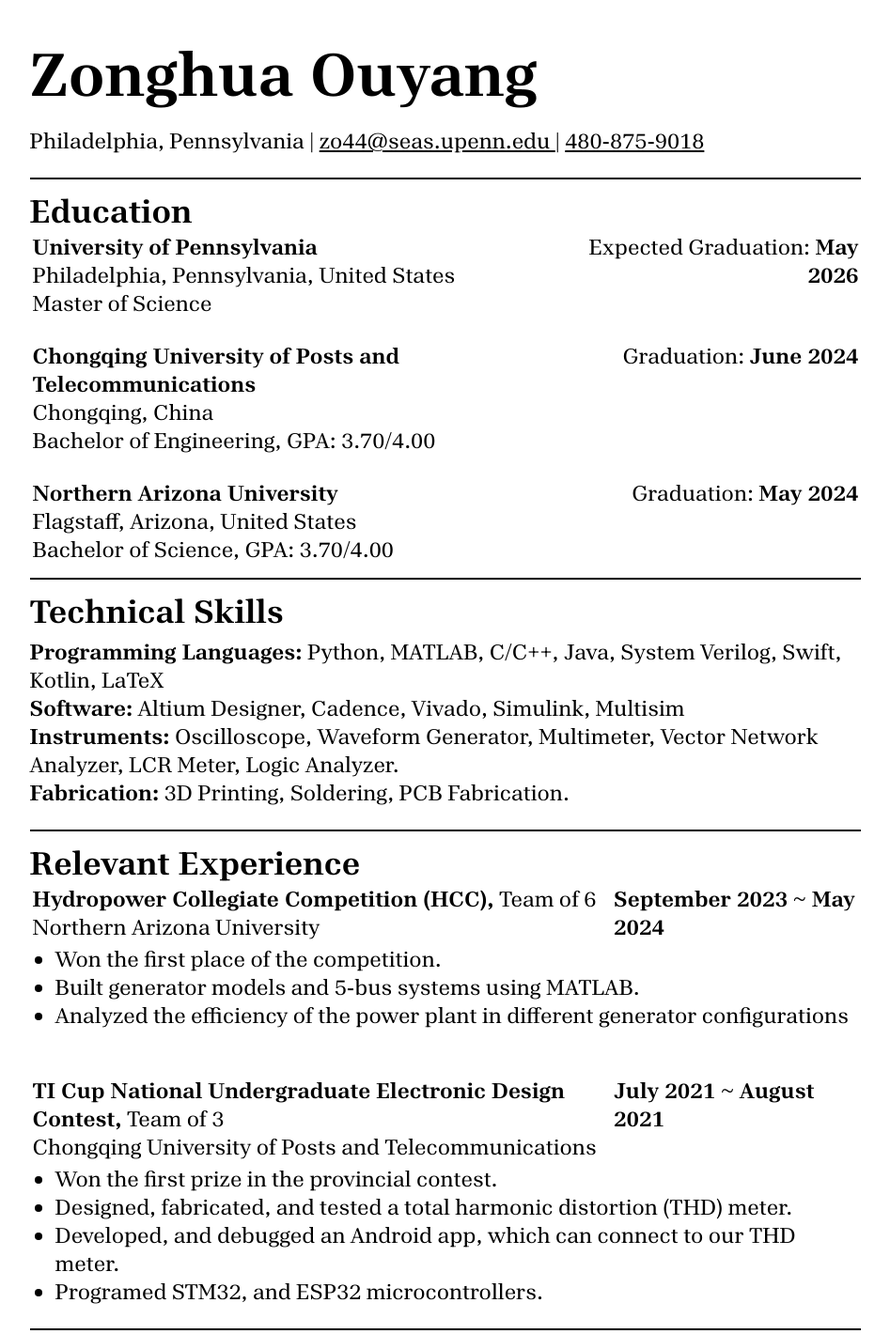
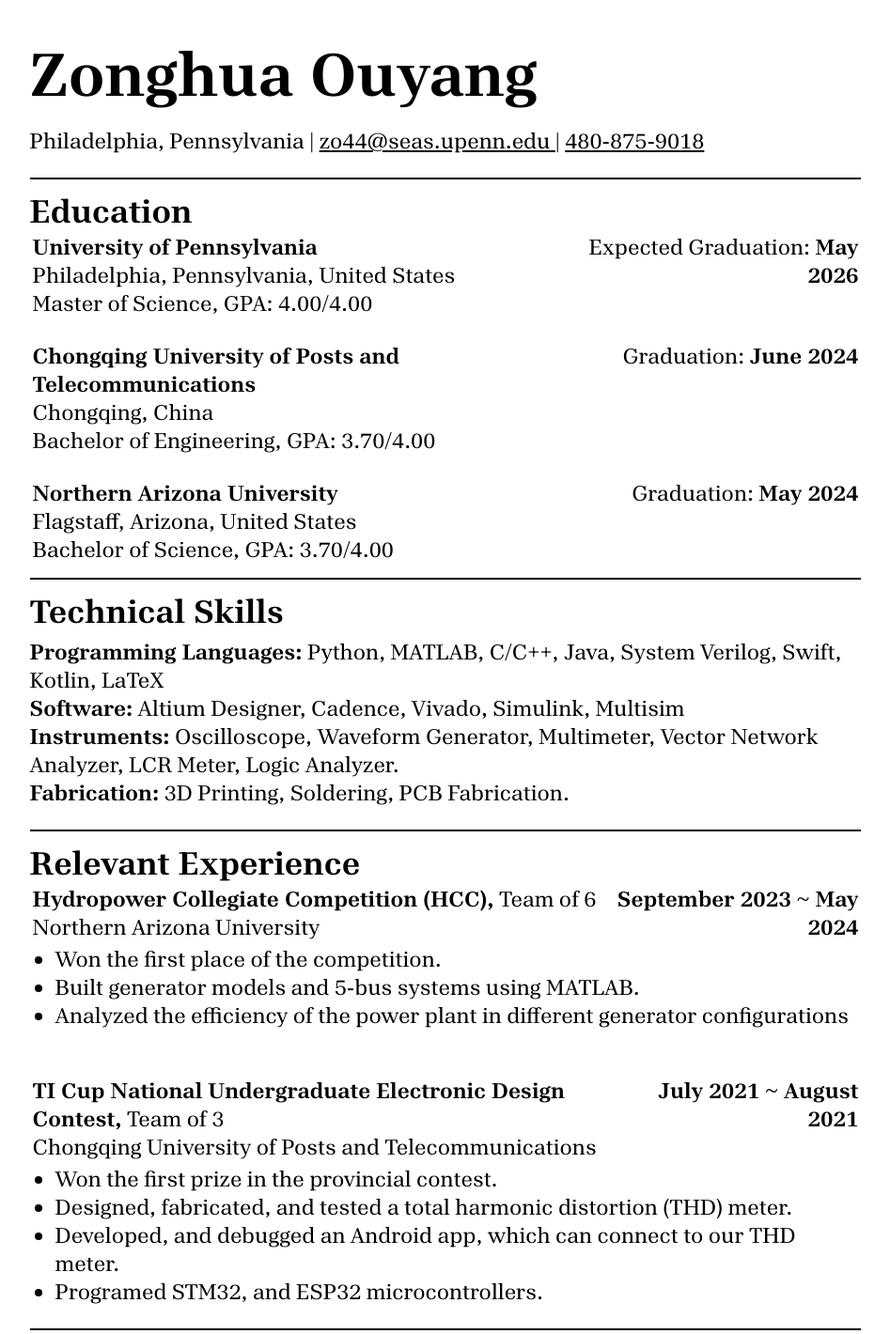
Before and after one commit to M-Cortana/MyPortfolio, a plain HTML site: page resume.html in a window 1280 px wide. Shown: the top 1420 px of the page at 94% size, without its empty margins (166-1113 px from the left). Drawn offline with Linux system fonts and the light colour scheme.

Commit message:
Add files via upload

```diff
--- a/resume.html
+++ b/resume.html
@@ -32,7 +32,7 @@
                 <tr>
                         <td>
                                 <bold>University of Pennsylvania</bold><br>
-                                <nm>Philadelphia, Pennsylvania, United States<br>Master of Science</nm>
+                                <nm>Philadelphia, Pennsylvania, United States<br>Master of Science, GPA: 4.00/4.00</nm>
                         </td>
                         <td align="right">
                                 <aright>Expected Graduation: <bold>May 2026</bold></aright>
@@ -80,7 +80,7 @@
                                 <bold>Hydropower Collegiate Competition (HCC),</bold><nm> Team of 6</nm><br>
                                 <nm>Northern Arizona University</nm>
                         </td>
-                        <td>
+                        <td align="right">
                                 <bold>September 2023 ~ May 2024</bold>
                         </td>
                 </tr>
@@ -99,7 +99,7 @@
                                 <bold>TI Cup National Undergraduate Electronic Design Contest,</bold><nm> Team of 3</nm><br>
                                 <nm>Chongqing University of Posts and Telecommunications</nm>
                         </td>
-                        <td>
+                        <td align="right">
                                 <bold>July 2021 ~ August 2021</bold>
                         </td>
                 </tr>
```
